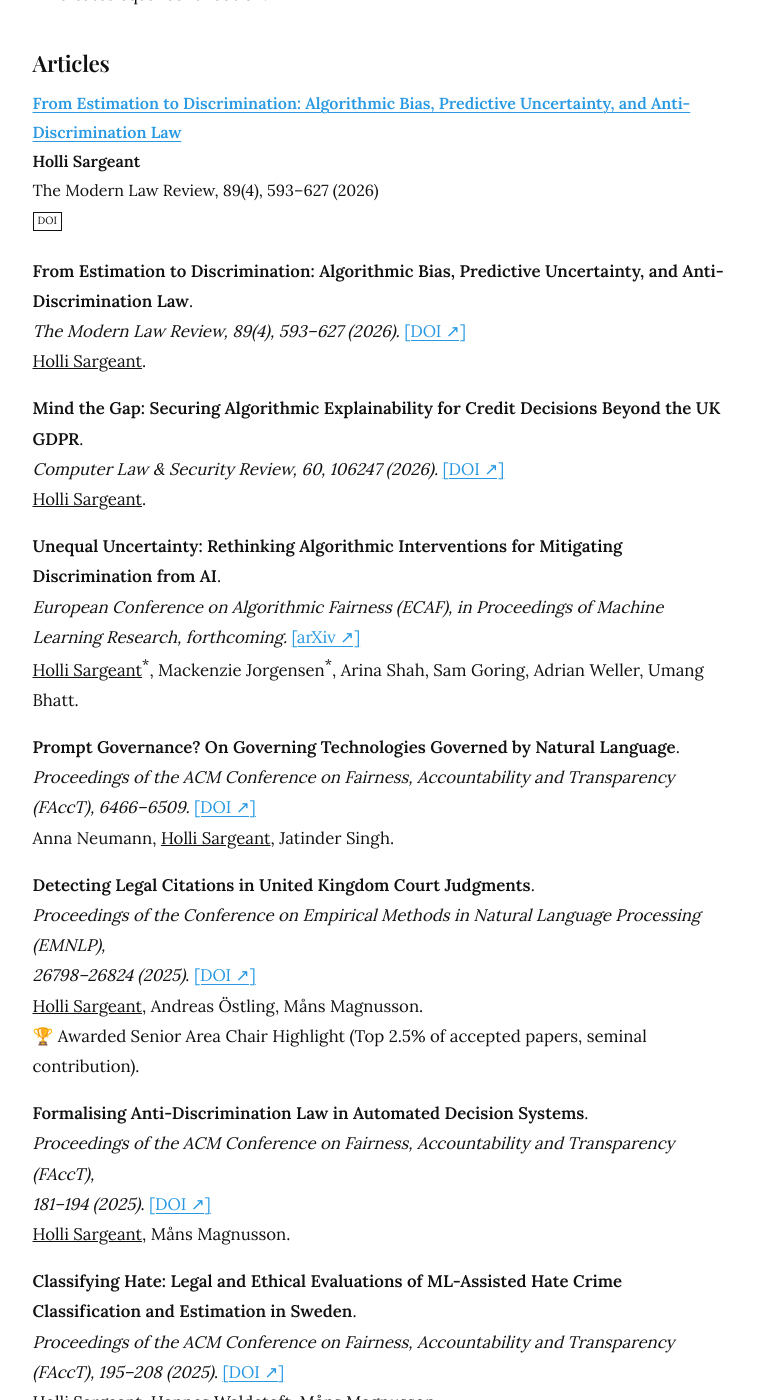
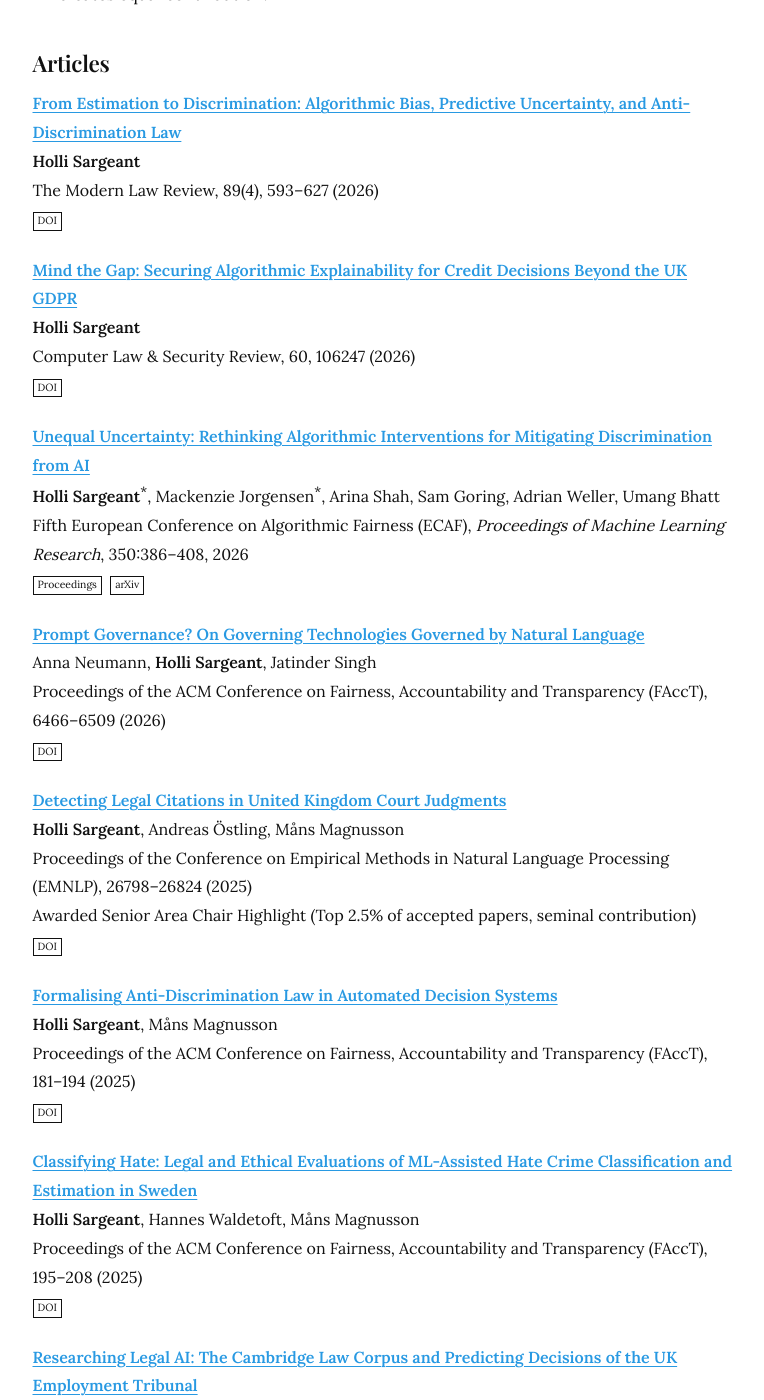
Before and after one commit to hollisargeant/hollisargeant.github.io, a Jekyll site: the page built from publications.md, in a window 1280 px wide and 1400 px high, scrolled down 227 px. Shown: the whole window, without its empty margins (250-1014 px from the left). Built offline with Jekyll 4.4.1, drawn with Linux system fonts in a browser that asks for light colours; some of the changed text lies outside the part shown.

Commit message:
Update publications.md

```diff
--- a/publications.md
+++ b/publications.md
@@ -16,147 +16,231 @@ The Modern Law Review, 89(4), 593–627 (2026)<br>
 <a class="badge" href="https://doi.org/10.1111/1468-2230.70045">DOI</a>
 </div>
 
-**From Estimation to Discrimination: Algorithmic Bias, Predictive Uncertainty, and Anti-Discrimination Law**.<br>
-   *The Modern Law Review, 89(4), 593–627 (2026).* [[DOI ↗︎]](https://doi.org/10.1111/1468-2230.70045)<br>
-   <u>Holli Sargeant</u>.<br>
+<div class="pub">
+<a class="pub-title" href="https://doi.org/10.1016/j.clsr.2025.106247">Mind the Gap: Securing Algorithmic Explainability for Credit Decisions Beyond the UK GDPR</a><br>
+<b>Holli Sargeant</b><br>
+Computer Law & Security Review, 60, 106247 (2026)<br>
+<a class="badge" href="https://doi.org/10.1016/j.clsr.2025.106247">DOI</a>
+</div>
 
 
-**Mind the Gap: Securing Algorithmic Explainability for Credit Decisions Beyond the UK GDPR**.<br>
-   *Computer Law & Security Review, 60, 106247 (2026).* [[DOI ↗︎]](https://doi.org/10.1016/j.clsr.2025.106247)<br>
-   <u>Holli Sargeant</u>.
+<div class="pub">
+<a class="pub-title" href="https://proceedings.mlr.press/v350/sargeant26a.html">Unequal Uncertainty: Rethinking Algorithmic Interventions for Mitigating Discrimination from AI</a><br>
+<b>Holli Sargeant</b><sup>*</sup>, Mackenzie Jorgensen<sup>*</sup>, Arina Shah, Sam Goring, Adrian Weller, Umang Bhatt<br>
+Fifth European Conference on Algorithmic Fairness (ECAF), <i>Proceedings of Machine Learning Research</i>, 350:386–408, 2026<br>
+<a class="badge" href="https://proceedings.mlr.press/v350/sargeant26a.html">Proceedings</a>
+<a class="badge" href="https://doi.org/10.48550/arXiv.2508.07872">arXiv</a>
+</div>
 
-**Unequal Uncertainty: Rethinking Algorithmic Interventions for Mitigating Discrimination from AI**.<br>
-   *European Conference on Algorithmic Fairness (ECAF), in Proceedings of Machine Learning Research, forthcoming.* [[arXiv ↗︎]](https://doi.org/10.48550/arXiv.2508.07872)<br>
-   <u>Holli Sargeant</u><sup>*</sup>, Mackenzie Jorgensen<sup>*</sup>, Arina Shah, Sam Goring, Adrian Weller, Umang Bhatt.<br>
 
-**Prompt Governance? On Governing Technologies Governed by Natural Language**.<br>
-   *Proceedings of the ACM Conference on Fairness, Accountability and Transparency (FAccT), 6466–6509.* [[DOI ↗︎]](https://doi.org/10.1145/3805689.3806763)<br>
-   Anna Neumann, <u>Holli Sargeant</u>, Jatinder Singh. <br>
+<div class="pub">
+<a class="pub-title" href="https://doi.org/10.1145/3805689.3806763">Prompt Governance? On Governing Technologies Governed by Natural Language</a><br>
+Anna Neumann, <b>Holli Sargeant</b>, Jatinder Singh<br>
+Proceedings of the ACM Conference on Fairness, Accountability and Transparency (FAccT), 6466–6509 (2026)<br>
+<a class="badge" href="https://doi.org/10.1145/3805689.3806763">DOI</a>
+</div>
 
-**Detecting Legal Citations in United Kingdom Court Judgments**.<br>
-   *Proceedings of the Conference on Empirical Methods in Natural Language Processing (EMNLP), <br>
-   26798–26824 (2025)*. [[DOI ↗︎]](https://doi.org/10.18653/v1/2025.emnlp-main.1361)<br>
-   <u>Holli Sargeant</u>, Andreas Östling, Måns Magnusson.<br>
-   🏆 Awarded Senior Area Chair Highlight (Top 2.5% of accepted papers, seminal contribution).<br>
+<div class="pub">
+<a class="pub-title" href="https://doi.org/10.18653/v1/2025.emnlp-main.1361">Detecting Legal Citations in United Kingdom Court Judgments</a><br>
+<b>Holli Sargeant</b>, Andreas Östling, Måns Magnusson<br>
+Proceedings of the Conference on Empirical Methods in Natural Language Processing (EMNLP), 26798–26824 (2025)<br>
+Awarded Senior Area Chair Highlight (Top 2.5% of accepted papers, seminal contribution)<br>
+<a class="badge" href="https://doi.org/10.18653/v1/2025.emnlp-main.1361">DOI</a>
+</div>
 
-**Formalising Anti-Discrimination Law in Automated Decision Systems**.<br>
-   *Proceedings of the ACM Conference on Fairness, Accountability and Transparency (FAccT), <br>
-   181–194 (2025)*. [[DOI ↗︎]](https://doi.org/10.1145/3715275.3732015)<br>
-   <u>Holli Sargeant</u>, Måns Magnusson.<br>
+<div class="pub">
+<a class="pub-title" href="https://doi.org/10.1145/3715275.3732015">Formalising Anti-Discrimination Law in Automated Decision Systems</a><br>
+<b>Holli Sargeant</b>, Måns Magnusson<br>
+Proceedings of the ACM Conference on Fairness, Accountability and Transparency (FAccT), 181–194 (2025)<br>
+<a class="badge" href="https://doi.org/10.1145/3715275.3732015">DOI</a>
+</div>
 
-**Classifying Hate: Legal and Ethical Evaluations of ML-Assisted Hate Crime Classification and Estimation in Sweden**.<br>
-   *Proceedings of the ACM Conference on Fairness, Accountability and Transparency (FAccT), 195–208 (2025)*. [[DOI ↗︎]](https://doi.org/10.1145/3715275.3732016)<br>
-   <u>Holli Sargeant</u>, Hannes Waldetoft, Måns Magnusson.<br>
+<div class="pub">
+<a class="pub-title" href="https://doi.org/10.1145/3715275.3732016">Classifying Hate: Legal and Ethical Evaluations of ML-Assisted Hate Crime Classification and Estimation in Sweden</a><br>
+<b>Holli Sargeant</b>, Hannes Waldetoft, Måns Magnusson<br>
+Proceedings of the ACM Conference on Fairness, Accountability and Transparency (FAccT), 195–208 (2025)<br>
+<a class="badge" href="https://doi.org/10.1145/3715275.3732016">DOI</a>
+</div>
 
-**Researching Legal AI: The Cambridge Law Corpus and Predicting Decisions of the UK Employment Tribunal**.<br>
-  *Stockholm Intellectual Property Law Review, 2, 33–36 (2024)*. [[DOI ↗︎]](https://doi.org/10.53292/33313cc8.26dded33)<br>
-  <u>Holli Sargeant</u>, Felix Steffek.<br>
+<div class="pub">
+<a class="pub-title" href="https://doi.org/10.53292/33313cc8.26dded33">Researching Legal AI: The Cambridge Law Corpus and Predicting Decisions of the UK Employment Tribunal</a><br>
+<b>Holli Sargeant</b>, Felix Steffek<br>
+Stockholm Intellectual Property Law Review, 2, 33–36 (2024)<br>
+<a class="badge" href="https://doi.org/10.53292/33313cc8.26dded33">DOI</a>
+</div>
 
-**Topic Classification of Case Law Using a Large Language Model and a New Taxonomy for UK Law: AI Insights into Summary Judgment**.<br>
-   *Artificial Intelligence and Law* (2025). [[DOI ↗︎]](https://doi.org/10.1007/s10506-025-09434-0)<br>
-   <u>Holli Sargeant</u>, Ahmed Izzidien, Felix Steffek.<br>
+<div class="pub">
+<a class="pub-title" href="https://doi.org/10.1007/s10506-025-09434-0">Topic Classification of Case Law Using a Large Language Model and a New Taxonomy for UK Law: AI Insights into Summary Judgment</a><br>
+<b>Holli Sargeant</b>, Ahmed Izzidien, Felix Steffek<br>
+Artificial Intelligence and Law, 34, 443–491 (2026)<br>
+<a class="badge" href="https://doi.org/10.1007/s10506-025-09434-0">DOI</a>
+</div>
 
-**Context-Specific Certification of AI Systems: A Pilot in the Financial Industry**.<br>
-  *AI and Ethics, 5, 4223–4240 (2025)*. [[DOI ↗︎]](https://doi.org/10.1007/s43681-025-00720-w)<br>
-  Kendall Brogle<sup>*</sup>, Emma Kallina<sup>*</sup>, <u>Holli Sargeant</u><sup>*</sup>, Var Shankar, Adrian Weller, Ashley Casovan, Umang Bhatt.<br>
+<div class="pub">
+<a class="pub-title" href="https://doi.org/10.1007/s43681-025-00720-w">Context-Specific Certification of AI Systems: A Pilot in the Financial Industry</a><br>
+Kendall Brogle<sup>*</sup>, Emma Kallina<sup>*</sup>, <b>Holli Sargeant</b><sup>*</sup>, Var Shankar, Adrian Weller, Ashley Casovan, Umang Bhatt<br>
+AI and Ethics, 5, 4223–4240 (2025)<br>
+<a class="badge" href="https://doi.org/10.1007/s43681-025-00720-w">DOI</a>
+</div>
 
-**Green Infrastructure in Developing Economies: A Unique Target for Risk Reduction and Financial Investment**.<br>
-   *Climate Policy, 25(5), 792–805 (2025)*. [[DOI ↗︎]](https://doi.org/10.1080/14693062.2024.2409805)<br>
-   Tate Lavitt<sup>*</sup>, <u>Holli Sargeant</u><sup>*</sup>.<br>
+<div class="pub">
+<a class="pub-title" href="https://doi.org/10.1080/14693062.2024.2409805">Green Infrastructure in Developing Economies: A Unique Target for Risk Reduction and Financial Investment</a><br>
+Tate Lavitt<sup>*</sup>, <b>Holli Sargeant</b><sup>*</sup><br>
+Climate Policy, 25(5), 792–805 (2025)<br>
+<a class="badge" href="https://doi.org/10.1080/14693062.2024.2409805">DOI</a>
+</div>
 
-**Explainable Fairness in Regulatory Algorithmic Auditing**.<br>
-   *West Virginia Law Review, 127(1), 79–133 (2024)*. [[PDF ↗︎]](https://researchrepository.wvu.edu/wvlr/vol127/iss1/6/)<br>
-   Cathy O'Neil, <u>Holli Sargeant</u>, Jacob Appel.<br>
+<div class="pub">
+<a class="pub-title" href="https://researchrepository.wvu.edu/wvlr/vol127/iss1/6/">Explainable Fairness in Regulatory Algorithmic Auditing</a><br>
+Cathy O'Neil, <b>Holli Sargeant</b>, Jacob Appel<br>
+West Virginia Law Review, 127(1), 79–133 (2024)<br>
+<a class="badge" href="https://researchrepository.wvu.edu/wvlr/vol127/iss1/6/">PDF</a>
+</div>
 
-**When Should Algorithms Resign? A Proposal for AI Governance**.<br>
-  *Computer, 57(10), 99–103 (2024)*. [[DOI ↗︎]](https://doi.org/10.1109/MC.2024.3431328)<br>
-  Umang Bhatt<sup>*</sup>, <u>Holli Sargeant</u><sup>*</sup>.<br>
+<div class="pub">
+<a class="pub-title" href="https://doi.org/10.1109/MC.2024.3431328">When Should Algorithms Resign? A Proposal for AI Governance</a><br>
+Umang Bhatt<sup>*</sup>, <b>Holli Sargeant</b><sup>*</sup><br>
+Computer, 57(10), 99–103 (2024)<br>
+<a class="badge" href="https://doi.org/10.1109/MC.2024.3431328">DOI</a>
+</div>
 
-**The Cambridge Law Corpus: A Dataset for Legal AI Research**.<br>
-  *Advances in Neural Information Processing Systems, 36, 41355–41385 (2023)*. [[DOI ↗︎]](https://dl.acm.org/doi/10.5555/3666122.3667915) [[Data ↗︎]](https://www.cst.cam.ac.uk/research/srg/projects/law)<br>
-  Andreas Östling, <u>Holli Sargeant</u>, Helena Xie, Ludwig Bull, Alex Terenin, Leif Jonsson, Måns Magnusson, Felix Steffek.<br>
+<div class="pub">
+<a class="pub-title" href="https://dl.acm.org/doi/10.5555/3666122.3667915">The Cambridge Law Corpus: A Dataset for Legal AI Research</a><br>
+Andreas Östling, <b>Holli Sargeant</b>, Helena Xie, Ludwig Bull, Alex Terenin, Leif Jonsson, Måns Magnusson, Felix Steffek<br>
+Advances in Neural Information Processing Systems, 36, 41355–41385 (2023)<br>
+<a class="badge" href="https://dl.acm.org/doi/10.5555/3666122.3667915">DOI</a> <a class="badge" href="https://www.cst.cam.ac.uk/research/srg/projects/law">Data</a>
+</div>
 
-**Unleashing the Power of Algorithms in Antitrust Enforcement: Navigating the Boundaries of Bias and Opportunity**.<br>
-  *CPI Antitrust Chronicle, 1, 3–8 (2023)*. [[DOI ↗︎]](https://doi.org/10.17863/CAM.99555)<br>
-  <u>Holli Sargeant</u>, Teodora Groza.<br>
+<div class="pub">
+<a class="pub-title" href="https://doi.org/10.17863/CAM.99555">Unleashing the Power of Algorithms in Antitrust Enforcement: Navigating the Boundaries of Bias and Opportunity</a><br>
+<b>Holli Sargeant</b>, Teodora Groza<br>
+CPI Antitrust Chronicle, 1, 3–8 (2023)<br>
+<a class="badge" href="https://doi.org/10.17863/CAM.99555">DOI</a>
+</div>
 
-**Algorithmic Decision-Making in Financial Services: Economic and Normative Outcomes in Consumer Credit**.<br>
-  *AI and Ethics, 3(4), 1295–1311 (2023)*. [[DOI ↗︎]](https://doi.org/10.1007/s43681-022-00236-7)<br>
-  <u>Holli Sargeant</u>.<br>
-  🏆 Awarded Best Doctoral Paper, Society of Legal Scholars Conference.<br>
+<div class="pub">
+<a class="pub-title" href="https://doi.org/10.1007/s43681-022-00236-7">Algorithmic Decision-Making in Financial Services: Economic and Normative Outcomes in Consumer Credit</a><br>
+<b>Holli Sargeant</b><br>
+AI and Ethics, 3(4), 1295–1311 (2023)<br>
+Awarded Best Doctoral Paper, Society of Legal Scholars Conference<br>
+<a class="badge" href="https://doi.org/10.1007/s43681-022-00236-7">DOI</a>
+</div>
 
-**Transparency, Governance and Regulation of Algorithmic Tools Deployed in the Criminal Justice System: a UK Case Study**.<br>
-  *Proceedings of the AAAI/ACM Conference on AI, Ethics, and Society (AIES), 880–889 (2022)*. [[DOI ↗︎]](https://doi.org/10.1145/3514094.3534200)<br>
-  Miri Zilka<sup>*</sup>, <u>Holli Sargeant</u><sup>*</sup>, Adrian Weller.<br>
+<div class="pub">
+<a class="pub-title" href="https://doi.org/10.1145/3514094.3534200">Transparency, Governance and Regulation of Algorithmic Tools Deployed in the Criminal Justice System: a UK Case Study</a><br>
+Miri Zilka<sup>*</sup>, <b>Holli Sargeant</b><sup>*</sup>, Adrian Weller<br>
+Proceedings of the AAAI/ACM Conference on AI, Ethics, and Society (AIES), 880–889 (2022)<br>
+<a class="badge" href="https://doi.org/10.1145/3514094.3534200">DOI</a>
+</div>
 
 ## Book Chapters
 
-**Rights-Based Governance for AI and Access to Justice**.<br>
-  *In: Teodora Groza, Dina Waked &amp; Megan Ma (eds), Governing AI Firms, Cambridge University Press, forthcoming.* [[SSRN ↗︎]](https://dx.doi.org/10.2139/ssrn.6942960)<br>
-  <u>Holli Sargeant</u>.<br>
+<div class="pub">
+<a class="pub-title" href="https://dx.doi.org/10.2139/ssrn.6942960">Rights-Based Governance for AI and Access to Justice</a><br>
+<b>Holli Sargeant</b><br>
+In: Teodora Groza, Dina Waked &amp; Megan Ma (eds), Governing AI Firms, Cambridge University Press, forthcoming<br>
+<a class="badge" href="https://dx.doi.org/10.2139/ssrn.6942960">SSRN</a>
+</div>
 
-**Algorithms in the Justice System: Current Practices, Legal and Ethical Challenges**.<br>
-   *In: Matt Hervey &amp; Matthew Lavy (eds), The Law of Artificial Intelligence, Sweet &amp; Maxwell Ltd* (2024). [[ISBN ↗︎]](https://uk.westlaw.com/Browse/Home/Books/ArtificialIntelligence?navId=BA933A3608DA17D08F518B664983D633) [[PDF ↗︎]](/assets/files/Adams_Bhatti_Sargeant_2024)<br>
-   Sophia Adams-Bhatti, <u>Holli Sargeant</u>.<br>
+<div class="pub">
+<a class="pub-title" href="https://uk.westlaw.com/Browse/Home/Books/ArtificialIntelligence?navId=BA933A3608DA17D08F518B664983D633">Algorithms in the Justice System: Current Practices, Legal and Ethical Challenges</a><br>
+Sophia Adams-Bhatti, <b>Holli Sargeant</b><br>
+In: Matt Hervey &amp; Matthew Lavy (eds), The Law of Artificial Intelligence, Sweet &amp; Maxwell Ltd (2024)<br>
+<a class="badge" href="https://uk.westlaw.com/Browse/Home/Books/ArtificialIntelligence?navId=BA933A3608DA17D08F518B664983D633">ISBN</a> <a class="badge" href="/assets/files/Adams_Bhatti_Sargeant_2024">PDF</a>
+</div>
 
 ## Book Reviews
 
-**The Cambridge Handbook of Generative AI and the Law, edited by Mimi Zou, Cristina Poncibò, Martin Ebers and Ryan Calo**.<br>
-   *The Cambridge Law Journal, 85(2) (2026), forthcoming.*<br>
-   <u>Holli Sargeant</u>.<br>
+<div class="pub">
+<span class="pub-title">The Cambridge Handbook of Generative AI and the Law, edited by Mimi Zou, Cristina Poncibò, Martin Ebers and Ryan Calo</span><br>
+<b>Holli Sargeant</b><br>
+The Cambridge Law Journal, 85(2) (2026), forthcoming
+</div>
 
 ## Policy Reports
 
-**Artificial Intelligence &amp; Justice**.<br>
-   *Nuffield Foundation, Public Right to Justice* (2026). [[DOI ↗︎]](https://doi.org/10.17863/CAM.132259) [[Press release ↗︎]](https://www.nuffieldfoundation.org/news/ai-rollout-justice-system-outpacing-scrutiny-new-report) [[Policy brief ↗︎]](https://www.nuffieldfoundation.org/publications/artificial-intelligence-justice)<br>
-   <u>Holli Sargeant</u>.<br>
+<div class="pub">
+<a class="pub-title" href="https://doi.org/10.17863/CAM.132259">Artificial Intelligence &amp; Justice</a><br>
+<b>Holli Sargeant</b><br>
+Nuffield Foundation, Public Right to Justice (2026)<br>
+<a class="badge" href="https://doi.org/10.17863/CAM.132259">DOI</a> <a class="badge" href="https://www.nuffieldfoundation.org/news/ai-rollout-justice-system-outpacing-scrutiny-new-report">Press release</a> <a class="badge" href="https://www.nuffieldfoundation.org/publications/artificial-intelligence-justice">Policy brief</a>
+</div>
 
-**Supporting Businesses Through Better Justice Systems: A Focus on SMEs and Entrepreneurship**.<br>
-   *OECD Public Governance Policy Papers, No. 79* (2025). [[DOI ↗︎]](https://doi.org/10.1787/1791ca66-en)<br>
-   Felix Steffek and <u>Holli Sargeant</u>.<br>
+<div class="pub">
+<a class="pub-title" href="https://doi.org/10.1787/1791ca66-en">Supporting Businesses Through Better Justice Systems: A Focus on SMEs and Entrepreneurship</a><br>
+Felix Steffek and <b>Holli Sargeant</b><br>
+OECD Public Governance Policy Papers, No. 79 (2025)<br>
+<a class="badge" href="https://doi.org/10.1787/1791ca66-en">DOI</a>
+</div>
 
-**AI in our Justice System**.<br>
-  *JUSTICE UK* (2025). [[PDF ↗︎]](https://files.justice.org.uk/wp-content/uploads/2025/01/29201845/AI-in-our-Justice-System-final-report.pdf)<br>
-  Contributor.<br>
+<div class="pub">
+<a class="pub-title" href="https://files.justice.org.uk/wp-content/uploads/2025/01/29201845/AI-in-our-Justice-System-final-report.pdf">AI in our Justice System</a><br>
+Contributor<br>
+JUSTICE UK (2025)<br>
+<a class="badge" href="https://files.justice.org.uk/wp-content/uploads/2025/01/29201845/AI-in-our-Justice-System-final-report.pdf">PDF</a>
+</div>
 
-**Child Rights in a Digital World: A Report on the Legal Process of Implementing UNCRC General Comment No. 25**.<br>
-  *Cambridge Pro Bono Project for 5Rights Foundation* (2022). [[PDF ↗︎]](https://www.cpp.law.cam.ac.uk/files/media/child_rights_in_a_digital_world_-_final_report_cpp.pdf)<br>
-  <u>Holli Sargeant</u>, Rebecca Xu, Dushyant Kishan Kaul, Eleanor Bird, Isabelle St-Hilaire.<br>
+<div class="pub">
+<a class="pub-title" href="https://www.cpp.law.cam.ac.uk/files/media/child_rights_in_a_digital_world_-_final_report_cpp.pdf">Child Rights in a Digital World: A Report on the Legal Process of Implementing UNCRC General Comment No. 25</a><br>
+<b>Holli Sargeant</b>, Rebecca Xu, Dushyant Kishan Kaul, Eleanor Bird, Isabelle St-Hilaire<br>
+Cambridge Pro Bono Project for 5Rights Foundation (2022)<br>
+<a class="badge" href="https://www.cpp.law.cam.ac.uk/files/media/child_rights_in_a_digital_world_-_final_report_cpp.pdf">PDF</a>
+</div>
 
-**Human Rights and Technology**.<br>
-  *Australian Human Rights Commission* (2021). [[ISBN ↗︎]](https://apo.org.au/node/312514)<br>
-  Sophie Farthing, John Howell, Katerina Lecchi, Zoe Paleologos, Phoebe Saintilan, Edward Santow, <u>Holli Sargeant</u>.<br>
+<div class="pub">
+<a class="pub-title" href="https://apo.org.au/node/312514">Human Rights and Technology</a><br>
+Sophie Farthing, John Howell, Katerina Lecchi, Zoe Paleologos, Phoebe Saintilan, Edward Santow, <b>Holli Sargeant</b><br>
+Australian Human Rights Commission (2021)<br>
+<a class="badge" href="https://apo.org.au/node/312514">ISBN</a>
+</div>
 
-**Spotlight on Artificial Intelligence and Freedom of Expression**.<br>
-  *Organization for Security and Cooperation in Europe* (2021). [[ISBN ↗︎]](https://www.osce.org/representative-on-freedom-of-media/510332)<br>
-  Eliska Pirkova, <u>Holli Sargeant</u>, Jonathan Haas, Vladan Joler.<br>
+<div class="pub">
+<a class="pub-title" href="https://www.osce.org/representative-on-freedom-of-media/510332">Spotlight on Artificial Intelligence and Freedom of Expression</a><br>
+Eliska Pirkova, <b>Holli Sargeant</b>, Jonathan Haas, Vladan Joler<br>
+Organization for Security and Cooperation in Europe (2021)<br>
+<a class="badge" href="https://www.osce.org/representative-on-freedom-of-media/510332">ISBN</a>
+</div>
 
-**Using Artificial Intelligence to Make Decisions: Addressing the Problem of Algorithmic Bias**.<br>
-  *Australian Human Rights Commission* (2020). [[ISBN ↗︎]](https://apo.org.au/node/309692)<br>
-  Finn Lattimore, Simon O'Callaghan, Zoe Paleologos, Alistair Reid, Edward Santow, <u>Holli Sargeant</u>, Andrew Thomsen.<br>
+<div class="pub">
+<a class="pub-title" href="https://apo.org.au/node/309692">Using Artificial Intelligence to Make Decisions: Addressing the Problem of Algorithmic Bias</a><br>
+Finn Lattimore, Simon O'Callaghan, Zoe Paleologos, Alistair Reid, Edward Santow, <b>Holli Sargeant</b>, Andrew Thomsen<br>
+Australian Human Rights Commission (2020)<br>
+<a class="badge" href="https://apo.org.au/node/309692">ISBN</a>
+</div>
 
-**The Impact of Technologies on Teaching of Ethics and Professional Responsibility**.<br>
-  *Centre for Professional Legal Education* (2020). [[PDF ↗︎]](https://bond.edu.au/system/files/filedepot/104/Sargeant%20Report%20-%202020%20%28002%29.pdf)<br>
-  <u>Holli Sargeant</u>.<br>
+<div class="pub">
+<a class="pub-title" href="https://bond.edu.au/system/files/filedepot/104/Sargeant%20Report%20-%202020%20%28002%29.pdf">The Impact of Technologies on Teaching of Ethics and Professional Responsibility</a><br>
+<b>Holli Sargeant</b><br>
+Centre for Professional Legal Education (2020)<br>
+<a class="badge" href="https://bond.edu.au/system/files/filedepot/104/Sargeant%20Report%20-%202020%20%28002%29.pdf">PDF</a>
+</div>
 
 ## Conference Workshop Papers
 
-**Bias in Legal Data for Generative AI**.<br>
-  *GenLaw Workshop at the International Conference on Machine Learning (ICML)* (2024). [[PDF ↗︎]](https://blog.genlaw.org/pdfs/genlaw_icml2024/9.pdf)<br>
-  <u>Holli Sargeant</u> and Måns Magnusson.<br>
+<div class="pub">
+<a class="pub-title" href="https://blog.genlaw.org/pdfs/genlaw_icml2024/9.pdf">Bias in Legal Data for Generative AI</a><br>
+<b>Holli Sargeant</b> and Måns Magnusson<br>
+GenLaw Workshop at the International Conference on Machine Learning (ICML) (2024)<br>
+<a class="badge" href="https://blog.genlaw.org/pdfs/genlaw_icml2024/9.pdf">PDF</a>
+</div>
 
-**Modulating Language Model Experiences through Frictions**.<br>
-  *Behavioral Machine Learning Workshop at NeurIPS* (2024). [[DOI ↗︎]](https://doi.org/10.48550/arXiv.2407.12804)<br>
-  Katherine M. Collins, Valerie Chen, Ilia Sucholutsky, Hannah Rose Kirk, Malak Sadek, <u>Holli Sargeant</u>, Ameet Talwalkar, Adrian Weller, Umang Bhatt.<br>
+<div class="pub">
+<a class="pub-title" href="https://doi.org/10.48550/arXiv.2407.12804">Modulating Language Model Experiences through Frictions</a><br>
+Katherine M. Collins, Valerie Chen, Ilia Sucholutsky, Hannah Rose Kirk, Malak Sadek, <b>Holli Sargeant</b>, Ameet Talwalkar, Adrian Weller, Umang Bhatt<br>
+Behavioral Machine Learning Workshop at NeurIPS (2024)<br>
+<a class="badge" href="https://doi.org/10.48550/arXiv.2407.12804">DOI</a>
+</div>
 
-**A Rights-Based Approach to Online Economic Exploitation of Children**.<br>
-  *Technologies of Deception Conference, Yale Law School* (2022). [[SSRN ↗︎]](https://ssrn.com/abstract=4106649)<br>
-  <u>Holli Sargeant</u>.<br>
+<div class="pub">
+<a class="pub-title" href="https://ssrn.com/abstract=4106649">A Rights-Based Approach to Online Economic Exploitation of Children</a><br>
+<b>Holli Sargeant</b><br>
+Technologies of Deception Conference, Yale Law School (2022)<br>
+<a class="badge" href="https://ssrn.com/abstract=4106649">SSRN</a>
+</div>
 
-**What Goes on in Court? Identifying Contract-Related Topics Decided by United Kingdom Courts from 1709 to 2021 using ML**.<br>
-  *Cambridge Language Sciences Symposium* (2022). [[DOI ↗︎]](https://doi.org/10.33774/coe-2022-p7rjg-v2)<br>
-  Ahmed Izzidien, <u>Holli Sargeant</u>, and Felix Steffek.<br>
-
-<hr class="rule">
-
-<small><sup>*</sup> Indicates equal contribution.</small>
+<div class="pub">
+<a class="pub-title" href="https://doi.org/10.33774/coe-2022-p7rjg-v2">What Goes on in Court? Identifying Contract-Related Topics Decided by United Kingdom Courts from 1709 to 2021 using ML</a><br>
+Ahmed Izzidien, <b>Holli Sargeant</b>, and Felix Steffek<br>
+Cambridge Language Sciences Symposium (2022)<br>
+<a class="badge" href="https://doi.org/10.33774/coe-2022-p7rjg-v2">DOI</a>
+</div>
```
